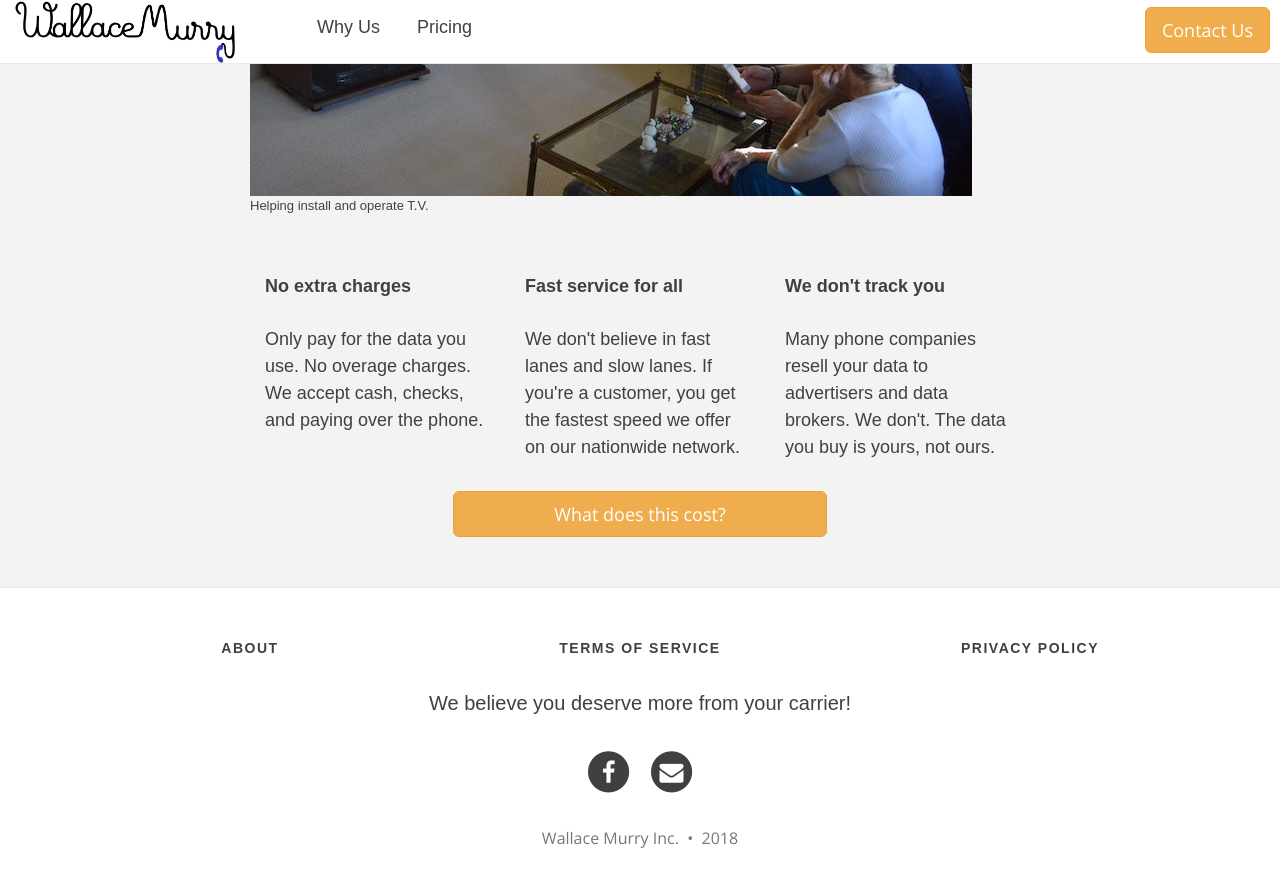
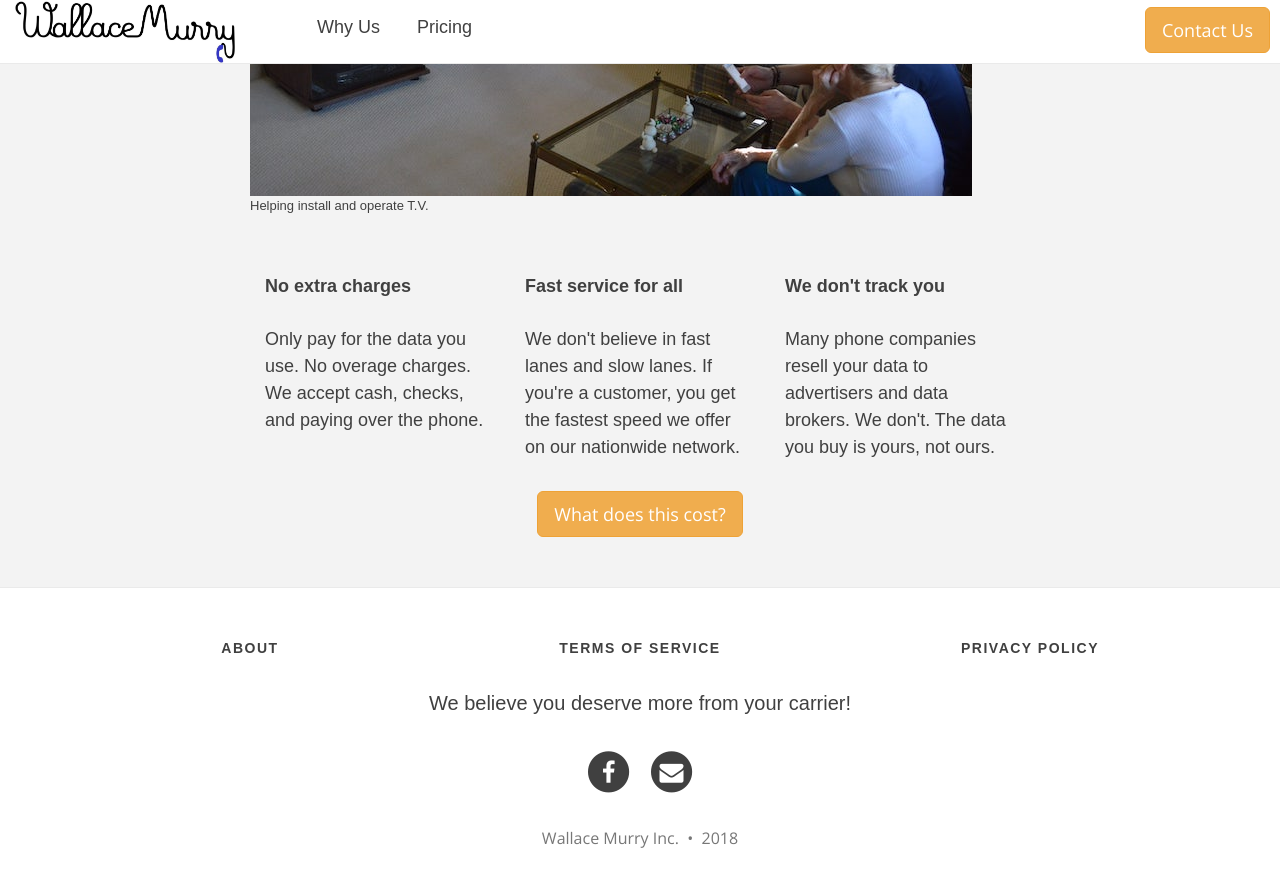
Before and after one commit to jalague/wallacemurry, a Jekyll site: the page built from why-us/index.html, in a window 1280 px wide and 900 px high, scrolled down 1794 px. Shown: the top 887 px of the window. Built offline with Jekyll 4.4.1, drawn with Linux system fonts in a browser that asks for light colours; nearby versions of some CDN libraries.

Commit message:
remove button padding

```diff
--- a/why-us/index.html
+++ b/why-us/index.html
@@ -37,6 +37,6 @@ Many phone companies resell your data to advertisers and data brokers. We don't.
     </div>
 
 <div class='text-center col-xs-12'>
-    <a href='/pricing' class='btn btn-warning btn-lg btn-sidepadding'>What does this cost?</a>
+    <a href='/pricing' class='btn btn-warning btn-lg'>What does this cost?</a>
   </div>
 </section>
```
